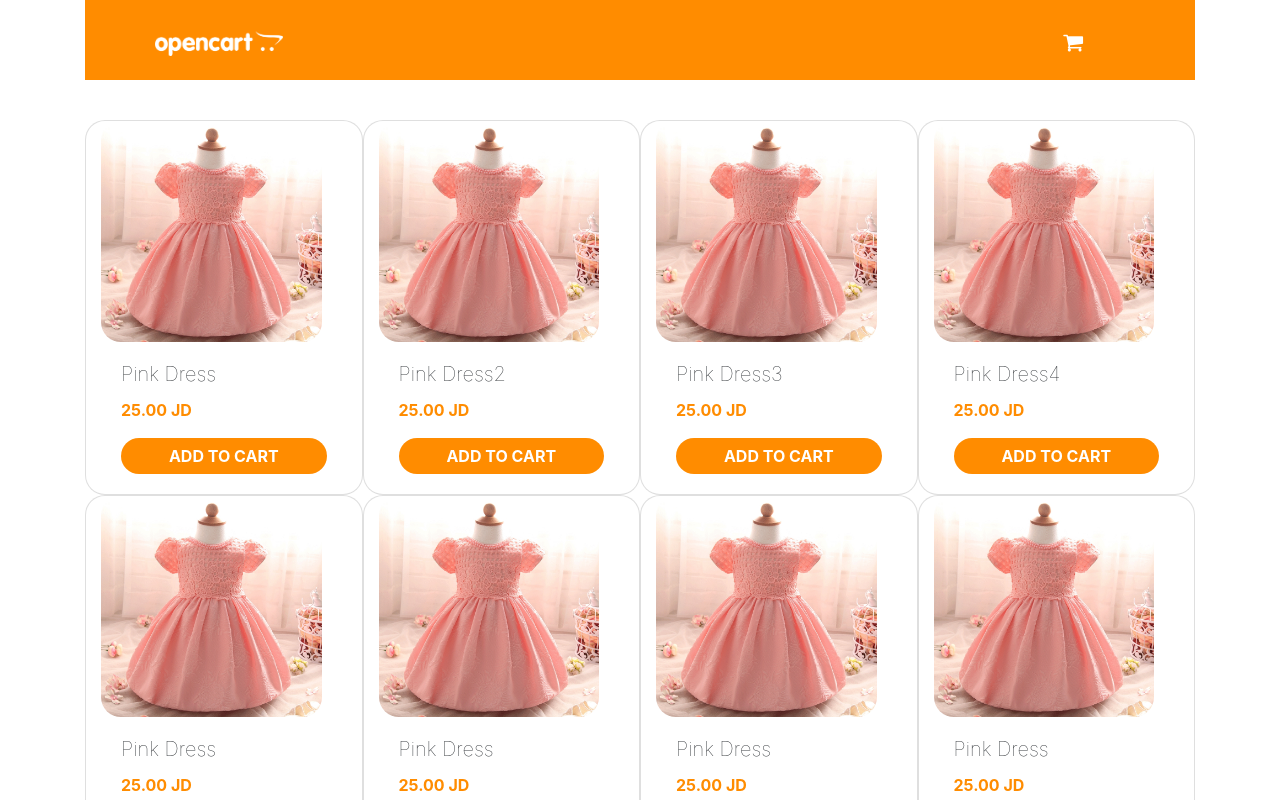
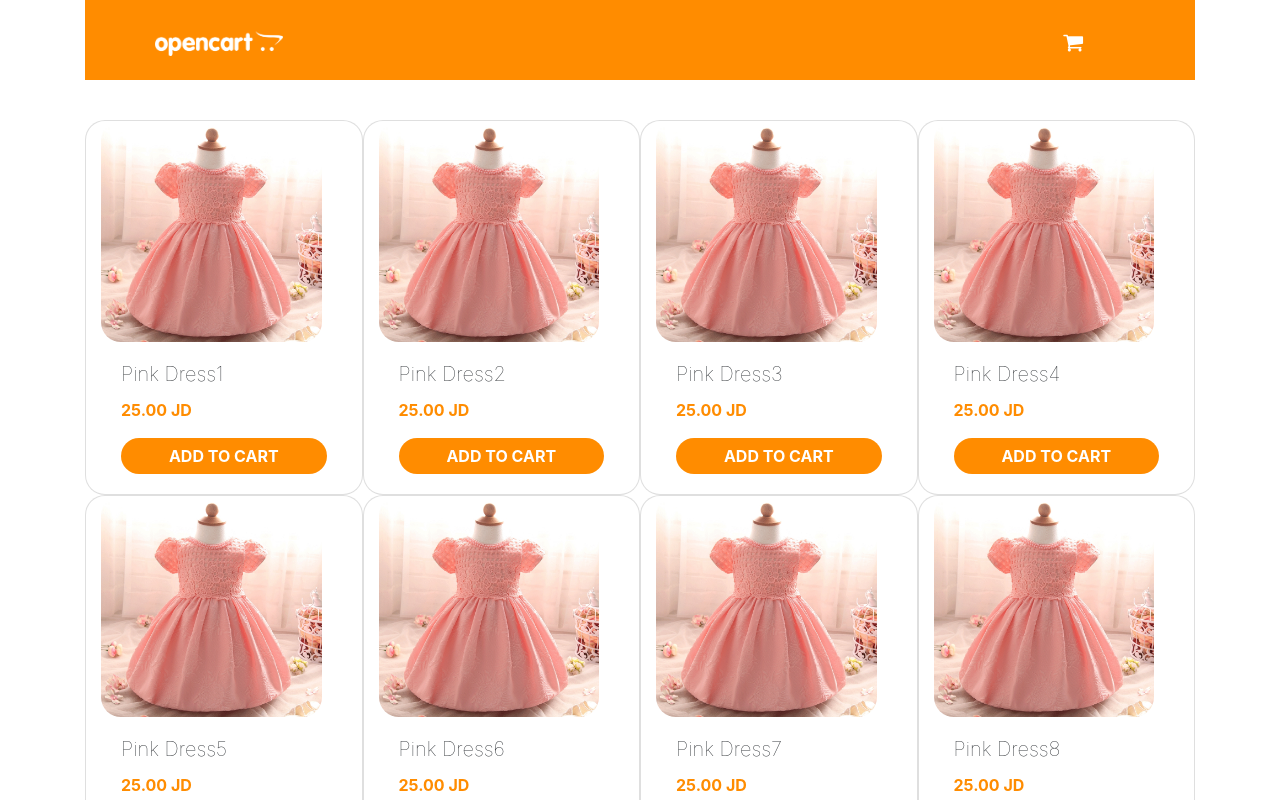
Before and after one commit to ShSukkar/OpenCart, a React (Create React App) app: page /product in a window 1280 px wide. Shown: the top 800 px of the page. Built offline with nearby package versions, Linux system fonts and the light colour scheme.

Commit message:
UPDATE Display product details  when change the slider

```diff
--- a/src/components/Product/Product.component.jsx
+++ b/src/components/Product/Product.component.jsx
@@ -11,15 +11,23 @@ class Product extends Component {
         super(props);
 
         this.state = {
-            productId: this.props.match.params.id
+            productId: this.props.match.params.id,
+            productDetails: products[this.props.match.params.id - 1]
         }
     }
 
     componentDidMount() {
+        // this.setState({ productDetails: products[this.state.productId - 1] });
+    }
+
+    onChange(selectedItemId) {
+        console.log(selectedItemId);
+        this.setState({ productId: selectedItemId, productDetails: products[selectedItemId] });
+
     }
 
     render() {
-        let { productId } = this.state;
+        let { productDetails } = this.state;
 
         let featuredProductsImgs = products.map((prod, key) => {
             return (
@@ -33,17 +41,19 @@ class Product extends Component {
             <div className="Product">
                 <div className="row" style={{ width: '100%', borderRadius: "20px", border: "1px lightgrey solid", boxShadow: ".5px .5px 1px 1px #aaaaaa" }}>
                     <div className="col-md-6 carousel-div">
-                        <Carousel className="carousel">
+                        <Carousel className="carousel" onChange={(selectedItem) => {
+                            this.onChange(selectedItem);
+                        }}>
                             {featuredProductsImgs}
                         </Carousel>
                     </div>
                     <div className="col-md-6 body-div">
-                        <h2>{products[productId - 1].title}</h2>
+                        <h2>{productDetails.title}</h2>
                         <h3 style={{ color: "darkorange", fontWeight: "bold" }}>
-                            {products[productId - 1].price} JD
+                            {productDetails.price} JD
                         </h3>
                         <p>
-                            {products[productId - 1].desc}
+                            {productDetails.desc}
                         </p>
                         <Button style={{ color: "white", backgroundColor: "darkorange", border: "none", width: "100%", height: "50px", letterSpacing: "2px", borderRadius: "20px", fontWeight: "bold" }}>ADD TO CART</Button>
                     </div>
--- a/src/data.js
+++ b/src/data.js
@@ -2,7 +2,7 @@ module.exports = [
     {
         id: 1,
         img: "imgs/prod1.png",
-        title: "Pink Dress",
+        title: "Pink Dress1",
         desc: "Lorem ipsum dolor, sit amet consectetur adipisicing elit. Ratione corporis voluptatibus, sequi culpa veritatis cum quos quibusdam, facilis, consectetur quam fuga omnis itaque dolor? Officia magni fugiat consectetur ut expedita!",
         price: "25.00"
     },
@@ -27,25 +27,25 @@ module.exports = [
     }, {
         id: 5,
         img: "imgs/prod1.png",
-        title: "Pink Dress",
+        title: "Pink Dress5",
         desc: "Lorem ipsum dolor, sit amet consectetur adipisicing elit. Ratione corporis voluptatibus, sequi culpa veritatis cum quos quibusdam, facilis, consectetur quam fuga omnis itaque dolor? Officia magni fugiat consectetur ut expedita!",
         price: "25.00"
     }, {
         id: 6,
         img: "imgs/prod1.png",
-        title: "Pink Dress",
+        title: "Pink Dress6",
         desc: "Lorem ipsum dolor, sit amet consectetur adipisicing elit. Ratione corporis voluptatibus, sequi culpa veritatis cum quos quibusdam, facilis, consectetur quam fuga omnis itaque dolor? Officia magni fugiat consectetur ut expedita!",
         price: "25.00"
     }, {
         id: 7,
         img: "imgs/prod1.png",
-        title: "Pink Dress",
+        title: "Pink Dress7",
         desc: "Lorem ipsum dolor, sit amet consectetur adipisicing elit. Ratione corporis voluptatibus, sequi culpa veritatis cum quos quibusdam, facilis, consectetur quam fuga omnis itaque dolor? Officia magni fugiat consectetur ut expedita!",
         price: "25.00"
     }, {
         id: 8,
         img: "imgs/prod1.png",
-        title: "Pink Dress",
+        title: "Pink Dress8",
         desc: "Lorem ipsum dolor, sit amet consectetur adipisicing elit. Ratione corporis voluptatibus, sequi culpa veritatis cum quos quibusdam, facilis, consectetur quam fuga omnis itaque dolor? Officia magni fugiat consectetur ut expedita!",
         price: "25.00"
     }
```
